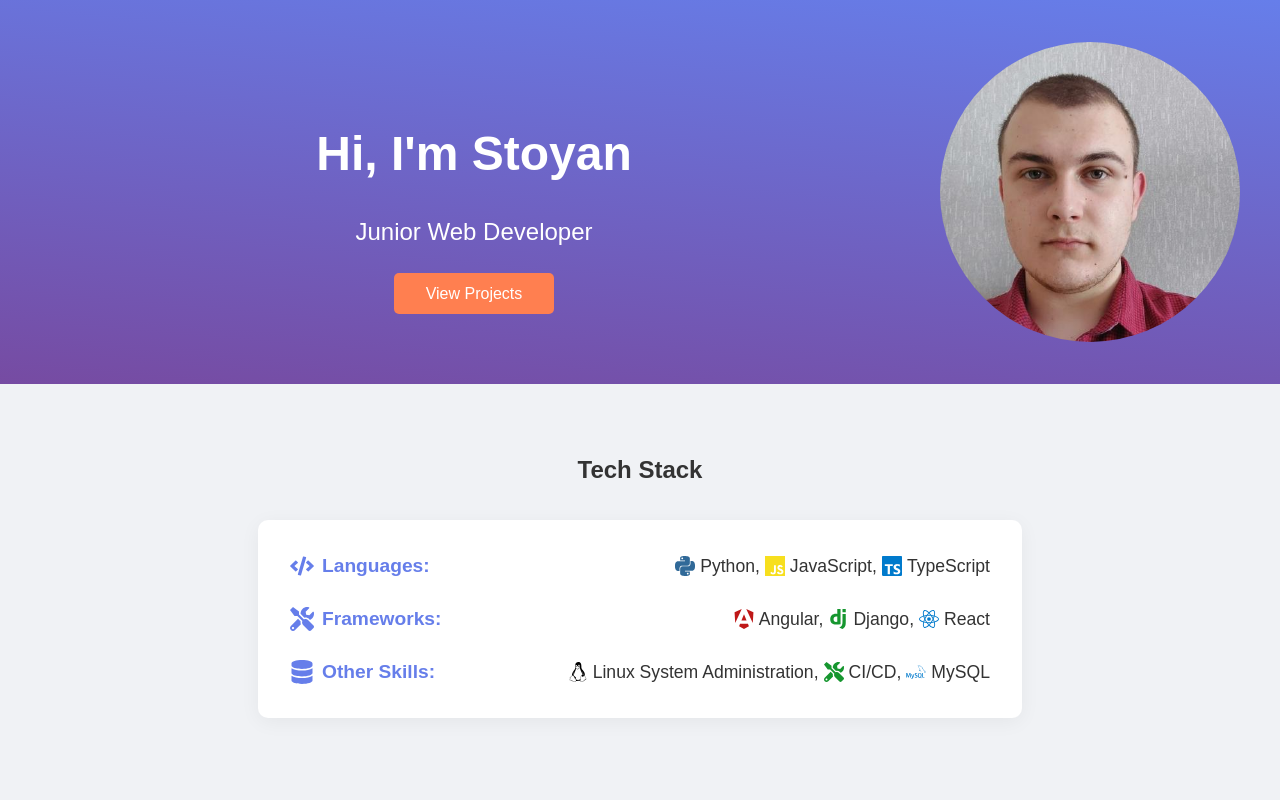
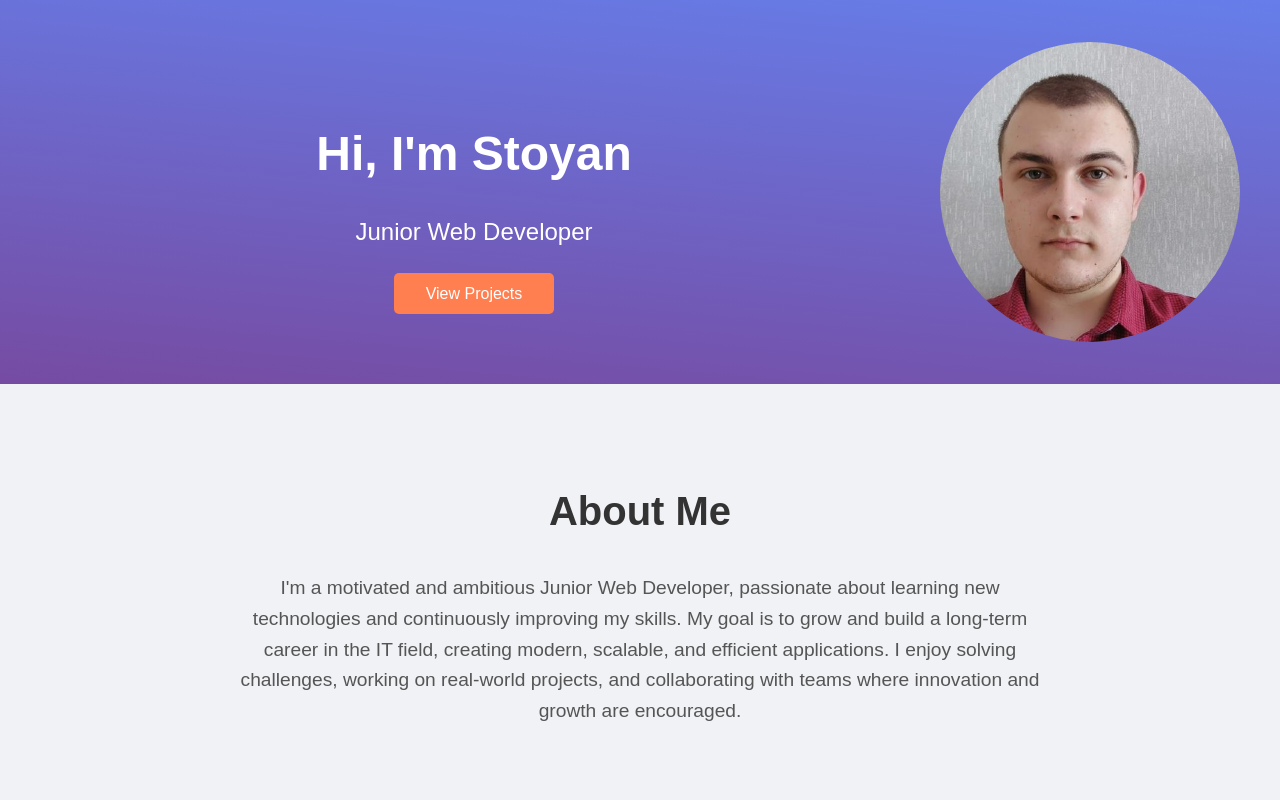
Before and after one commit to stoyan-kanev/portfolio, a React (Vite) app in the folder front-end/: page / in a window 1280 px wide. Shown: the top 800 px of the page. Built offline with nearby package versions, Linux system fonts and the light colour scheme.

Commit message:
Added about

```diff
--- a/front-end/src/App.jsx
+++ b/front-end/src/App.jsx
@@ -5,11 +5,13 @@ import Projects from './components/Projects';
 import Contact from './components/Contact';
 import Footer from './components/Footer';
 import Certificates from "./components/Certificates.jsx";
+import About from "./components/About.jsx";
 
 function App() {
     return (
         <>
             <HeroSection/>
+            <About/>
             <TechStack/>
             <Certificates/>
             <Projects/>
--- /dev/null
+++ b/front-end/src/components/About.jsx
@@ -0,0 +1,17 @@
+
+function About() {
+    return (
+        <section className="about">
+            <div className="about-container">
+                <h2>About Me</h2>
+                <p>I'm a motivated and ambitious Junior Web Developer, passionate about learning new technologies and
+                    continuously improving my skills. My goal is to grow and build a long-term career in the IT field,
+                    creating modern, scalable, and efficient applications. I enjoy solving challenges, working on
+                    real-world projects, and collaborating with teams where innovation and growth are encouraged.</p>
+            </div>
+        </section>
+
+    );
+}
+
+export default About;
--- a/front-end/src/index.css
+++ b/front-end/src/index.css
@@ -113,10 +113,33 @@ body {
 .hero-button:hover {
   background-color: #ff5722;
 }
+.about {
+  padding: 4rem 2rem;
+  text-align: center;
+}
+
+.about-container {
+  max-width: 800px;
+  margin: 0 auto;
+}
+
+.about-container h2 {
+  font-size: 2.5rem;
+  color: #333;
+  margin-bottom: 2rem;
+}
+
+.about-container p {
+  font-size: 1.2rem;
+  color: #555;
+  line-height: 1.6;
+}
 
 .techstack, .projects {
   padding: 3rem 2rem 4rem 2rem;
   text-align: center;
+  background-color: #ffffff;
+
 }
 .techstack-table {
   display: flex;
@@ -167,6 +190,7 @@ body {
 .certificates {
   padding: 2rem 2rem 4rem 2rem;
   text-align: center;
+
 }
 
 .certificates h2 {
```
